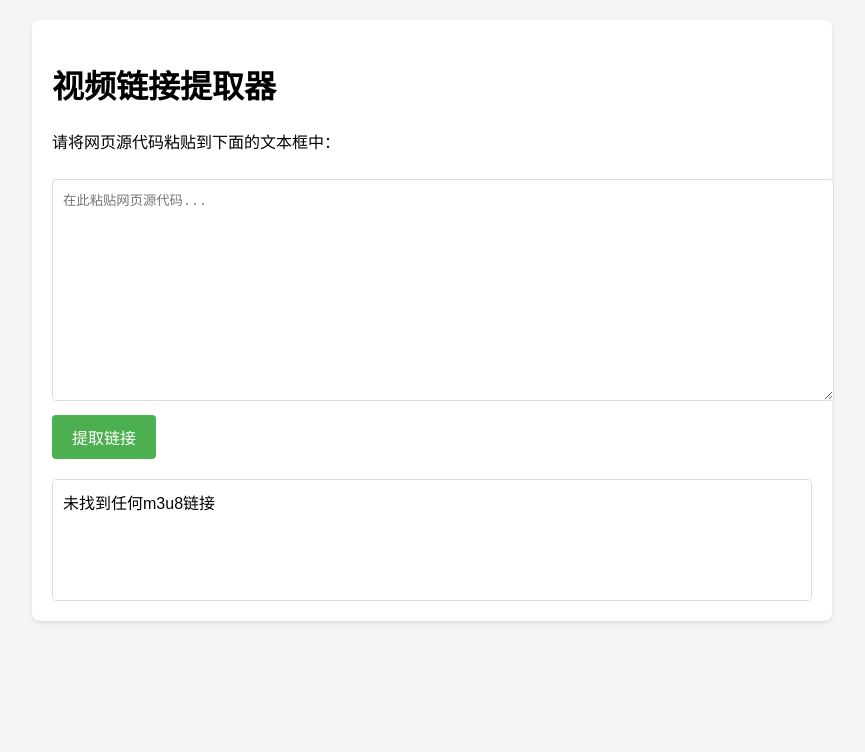
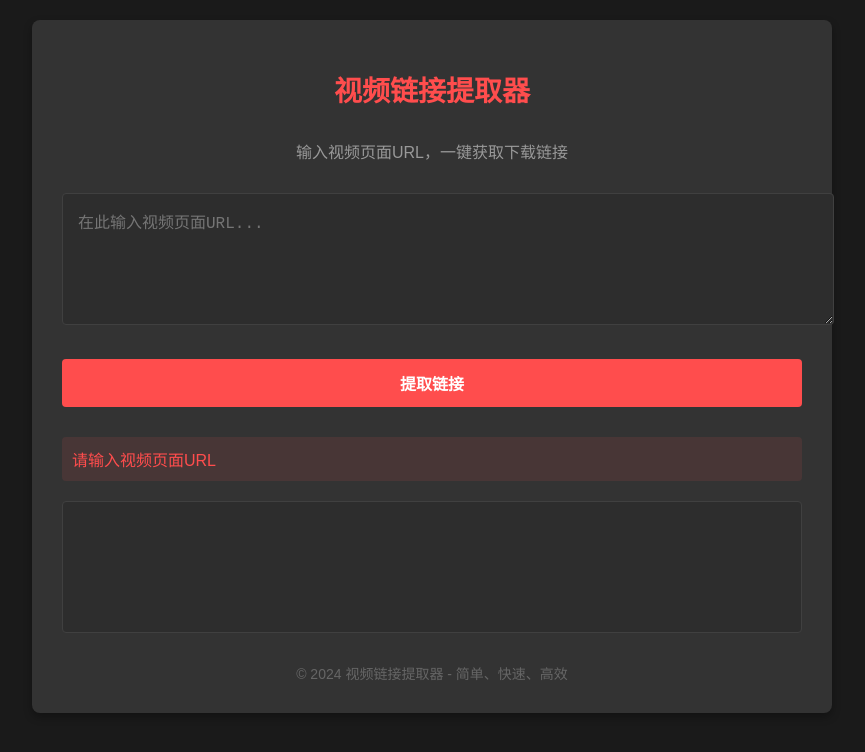
Before and after one commit to zxx960/91download, a website: page index.html in a window 1280 px wide. Both pictures are taken after a click on the button "提取链接". Shown: the whole page, without its empty margins (208-1073 px from the left). Drawn offline with Linux system fonts and the light colour scheme.

Commit message:
feat: 更新前端界面和视频链接提取功能
重构`index.html`，增加CSS变量以改善样式，优化用户输入体验，修改提取链接的逻辑，支持直接输入视频页面URL。更新`server.js`以提供静态文件服务，简化首页路由，返回前端页面。

```diff
--- a/index.html
+++ b/index.html
@@ -5,90 +5,186 @@
     <meta name="viewport" content="width=device-width, initial-scale=1.0">
     <title>视频链接提取器</title>
     <style>
+        :root {
+            --primary-color: #ff4d4d;
+            --secondary-color: #333;
+            --text-color: #fff;
+            --bg-color: #1a1a1a;
+            --input-bg: #2d2d2d;
+            --border-color: #404040;
+        }
+
         body {
             font-family: Arial, sans-serif;
             max-width: 800px;
             margin: 20px auto;
             padding: 0 20px;
-            background-color: #f5f5f5;
+            background-color: var(--bg-color);
+            color: var(--text-color);
         }
+
         .container {
-            background-color: white;
-            padding: 20px;
+            background-color: var(--secondary-color);
+            padding: 30px;
             border-radius: 8px;
-            box-shadow: 0 2px 4px rgba(0,0,0,0.1);
+            box-shadow: 0 4px 8px rgba(0,0,0,0.3);
         }
+
+        h1 {
+            color: var(--primary-color);
+            text-align: center;
+            margin-bottom: 30px;
+            font-size: 28px;
+        }
+
         textarea {
             width: 100%;
-            height: 200px;
+            height: 100px;
             margin: 10px 0;
-            padding: 10px;
-            border: 1px solid #ddd;
+            padding: 15px;
+            border: 1px solid var(--border-color);
             border-radius: 4px;
             resize: vertical;
+            background-color: var(--input-bg);
+            color: var(--text-color);
+            font-size: 16px;
         }
+
+        textarea:focus {
+            outline: none;
+            border-color: var(--primary-color);
+        }
+
         button {
-            background-color: #4CAF50;
+            background-color: var(--primary-color);
             color: white;
-            padding: 10px 20px;
+            padding: 12px 30px;
             border: none;
             border-radius: 4px;
             cursor: pointer;
             font-size: 16px;
+            font-weight: bold;
+            width: 100%;
+            margin: 20px 0;
+            transition: background-color 0.3s;
         }
+
         button:hover {
-            background-color: #45a049;
+            background-color: #ff3333;
         }
+
         #result {
             margin-top: 20px;
-            padding: 10px;
-            border: 1px solid #ddd;
+            padding: 15px;
+            border: 1px solid var(--border-color);
             border-radius: 4px;
-            background-color: #fff;
+            background-color: var(--input-bg);
             min-height: 100px;
         }
+
         .download-link {
             display: block;
-            margin: 5px 0;
-            color: #2196F3;
+            margin: 10px 0;
+            color: var(--primary-color);
             text-decoration: none;
+            word-break: break-all;
+            padding: 10px;
+            background-color: rgba(255, 77, 77, 0.1);
+            border-radius: 4px;
+            transition: background-color 0.3s;
         }
+
         .download-link:hover {
-            text-decoration: underline;
+            background-color: rgba(255, 77, 77, 0.2);
+        }
+
+        .loading {
+            display: none;
+            margin: 10px 0;
+            color: var(--primary-color);
+            text-align: center;
+            font-size: 16px;
+        }
+
+        .error {
+            color: var(--primary-color);
+            margin: 10px 0;
+            padding: 10px;
+            background-color: rgba(255, 77, 77, 0.1);
+            border-radius: 4px;
+        }
+
+        .description {
+            text-align: center;
+            margin-bottom: 20px;
+            color: #999;
+        }
+
+        .footer {
+            text-align: center;
+            margin-top: 30px;
+            color: #666;
+            font-size: 14px;
         }
     </style>
 </head>
 <body>
     <div class="container">
         <h1>视频链接提取器</h1>
-        <p>请将网页源代码粘贴到下面的文本框中：</p>
-        <textarea id="sourceCode" placeholder="在此粘贴网页源代码..."></textarea>
-        <button onclick="extractLinks()">提取链接</button>
+        <p class="description">输入视频页面URL，一键获取下载链接</p>
+        <textarea id="videoUrl" placeholder="在此输入视频页面URL..."></textarea>
+        <button onclick="extractVideo()">提取链接</button>
+        <div id="loading" class="loading">正在处理中...</div>
+        <div id="error" class="error"></div>
         <div id="result"></div>
+        <div class="footer">
+            © 2024 视频链接提取器 - 简单、快速、高效
+        </div>
     </div>
 
     <script>
-        function extractLinks() {
-            const sourceCode = document.getElementById('sourceCode').value;
+        async function extractVideo() {
+            const videoUrl = document.getElementById('videoUrl').value;
             const resultDiv = document.getElementById('result');
+            const loadingDiv = document.getElementById('loading');
+            const errorDiv = document.getElementById('error');
+
+            // 清空之前的结果
             resultDiv.innerHTML = '';
+            errorDiv.textContent = '';
 
-            // 使用正则表达式匹配m3u8链接
-            const m3u8Pattern = /https?:\/\/[^\s<>"']+?\.m3u8[^\s<>"']*/g;
-            const matches = sourceCode.match(m3u8Pattern);
+            if (!videoUrl) {
+                errorDiv.textContent = '请输入视频页面URL';
+                return;
+            }
 
-            if (matches && matches.length > 0) {
-                const uniqueLinks = [...new Set(matches)]; // 去重
-                uniqueLinks.forEach((link, index) => {
+            try {
+                loadingDiv.style.display = 'block';
+
+                const response = await fetch('/api/extract', {
+                    method: 'POST',
+                    headers: {
+                        'Content-Type': 'application/json'
+                    },
+                    body: JSON.stringify({ url: videoUrl })
+                });
+
+                const data = await response.json();
+
+                if (data.status === 'success') {
                     const linkElement = document.createElement('a');
-                    linkElement.href = link;
+                    linkElement.href = data.data.videoUrl;
                     linkElement.className = 'download-link';
                     linkElement.target = '_blank';
-                    linkElement.textContent = `下载链接 ${index + 1}: ${link}`;
+                    linkElement.textContent = `视频下载链接: ${data.data.videoUrl}`;
                     resultDiv.appendChild(linkElement);
-                });
-            } else {
-                resultDiv.textContent = '未找到任何m3u8链接';
+                } else {
+                    errorDiv.textContent = data.message || '提取失败';
+                }
+            } catch (error) {
+                errorDiv.textContent = '发生错误：' + error.message;
+            } finally {
+                loadingDiv.style.display = 'none';
             }
         }
     </script>
```
Also changed, not shown: server.js (+3 -10 lines).
